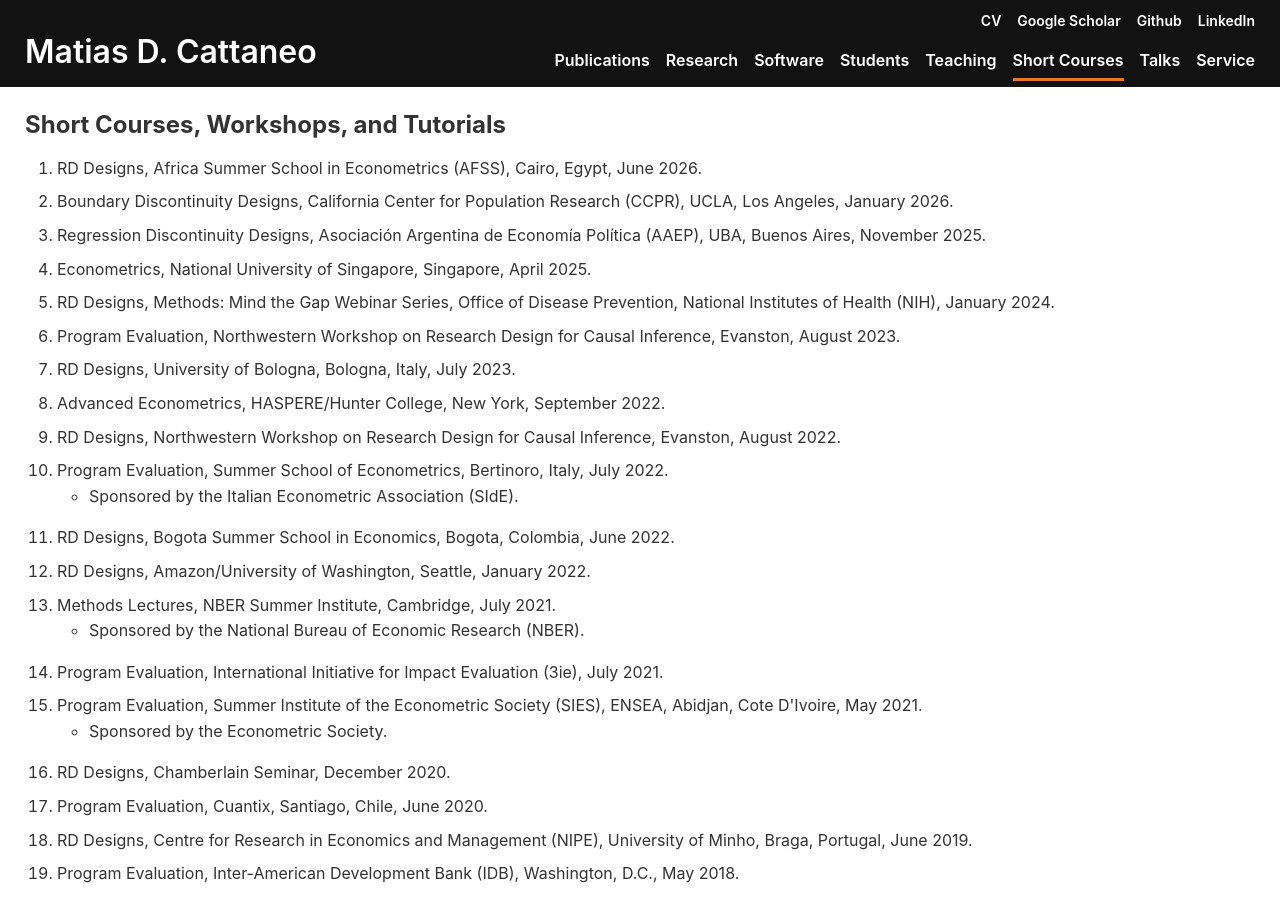
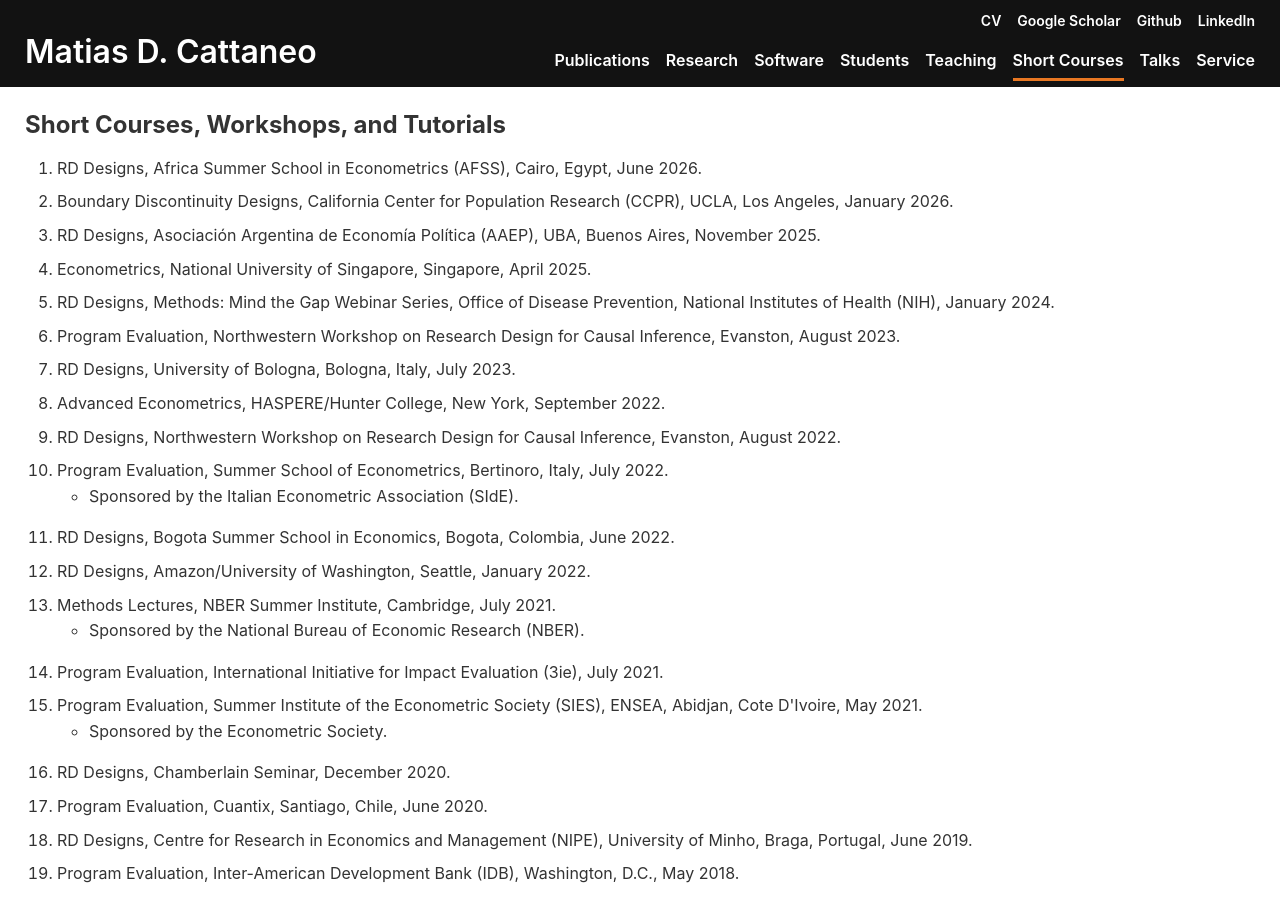
Before and after one commit to mdcattaneo/mdcattaneo.github.io, a Jekyll site: the page built from short-courses.html, in a window 1280 px wide and 900 px high. Built offline with Jekyll 4.4.1, drawn with Linux system fonts in a browser that asks for light colours; some web fonts are replaced.

Commit message:
Added website file

```diff
--- a/short-courses.html
+++ b/short-courses.html
@@ -17,7 +17,7 @@ redirect_from:
         Boundary Discontinuity Designs, California Center for Population Research (CCPR), UCLA, Los Angeles, January 2026.
     </li>
     <li>
-        Regression Discontinuity Designs, Asociación Argentina de Economía Política (AAEP), UBA, Buenos Aires, November 2025.
+        RD Designs, Asociación Argentina de Economía Política (AAEP), UBA, Buenos Aires, November 2025.
     </li>
     <li>
         Econometrics, National University of Singapore, Singapore, April 2025.
```
